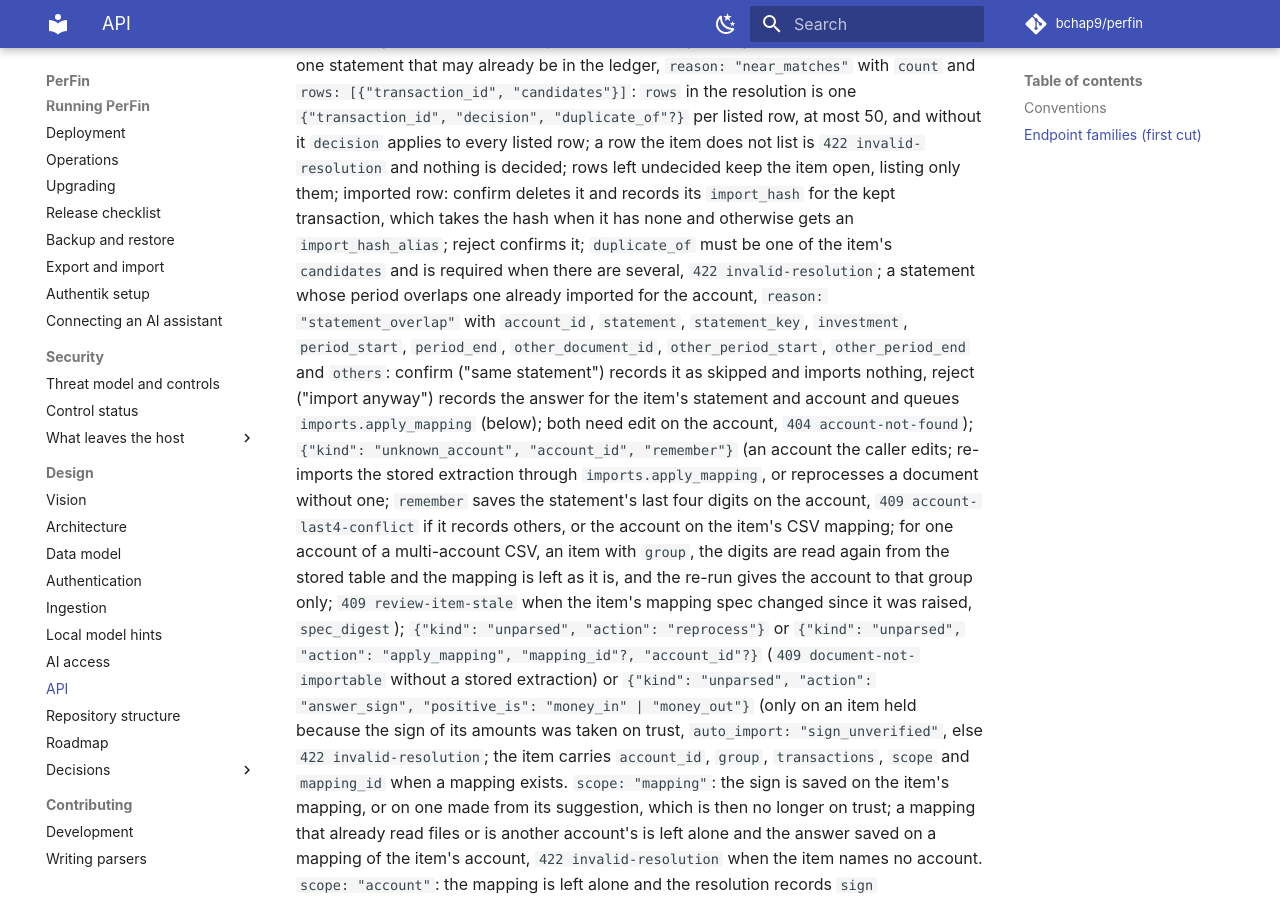
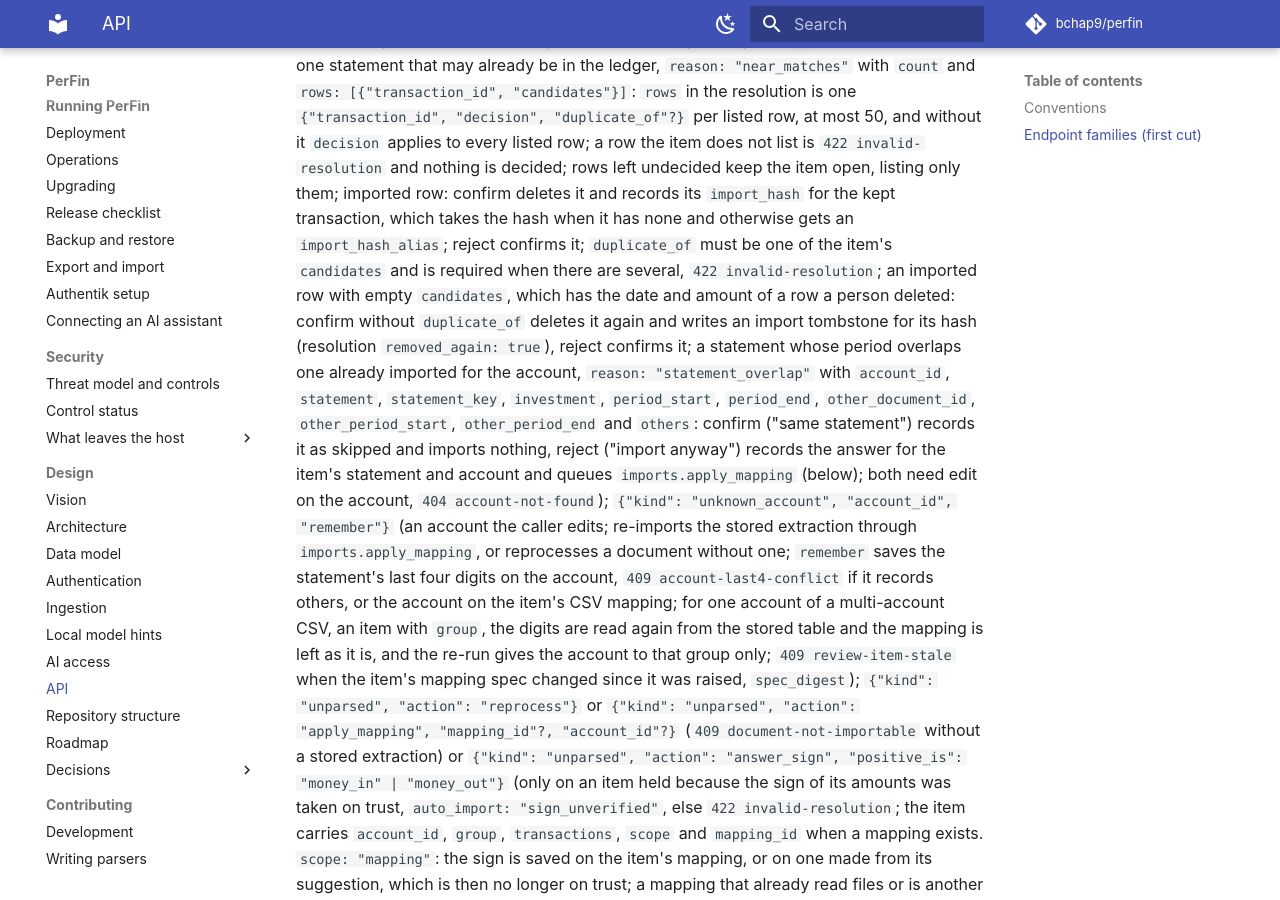
Before and after one commit to Bchap9/PerFin, an MkDocs documentation site: the page built from docs/API.md, in a window 1280 px wide and 900 px high, scrolled down 14341 px. Built offline with MkDocs 1.6.1 and Material for MkDocs 9.7.7, drawn with Linux system fonts in a browser that asks for light colours; comment, search, counter and statistics services are not loaded.

Commit message:
docs(ingestion): removing a resembling row again, the Accounts dialog match, no grace for a taught balance line
Co-Authored-By: Claude Fable 5.2 <noreply@anthropic.com>
Claude-Session: https://claude.ai/code/session_01HRK1FXsJCfeh3aUokzUEVJ

```diff
--- a/docs/API.md
+++ b/docs/API.md
@@ -693,7 +693,11 @@ imported row: confirm
 deletes it and records its `import_hash` for the kept transaction, which
 takes the hash when it has none and otherwise gets an `import_hash_alias`;
 reject confirms it; `duplicate_of` must be one of the item's `candidates`
-and is required when there are several, `422 invalid-resolution`; a
+and is required when there are several, `422 invalid-resolution`; an
+imported row with empty `candidates`, which has the date and amount of a
+row a person deleted: confirm without `duplicate_of` deletes it again and
+writes an import tombstone for its hash (resolution `removed_again:
+true`), reject confirms it; a
 statement whose period overlaps one already imported for the account,
 `reason: "statement_overlap"` with `account_id`, `statement`,
 `statement_key`, `investment`,
```
Also changed, not shown: CHANGELOG.md (+5 -5 lines), docs/INGESTION.md (+14 -9 lines).
